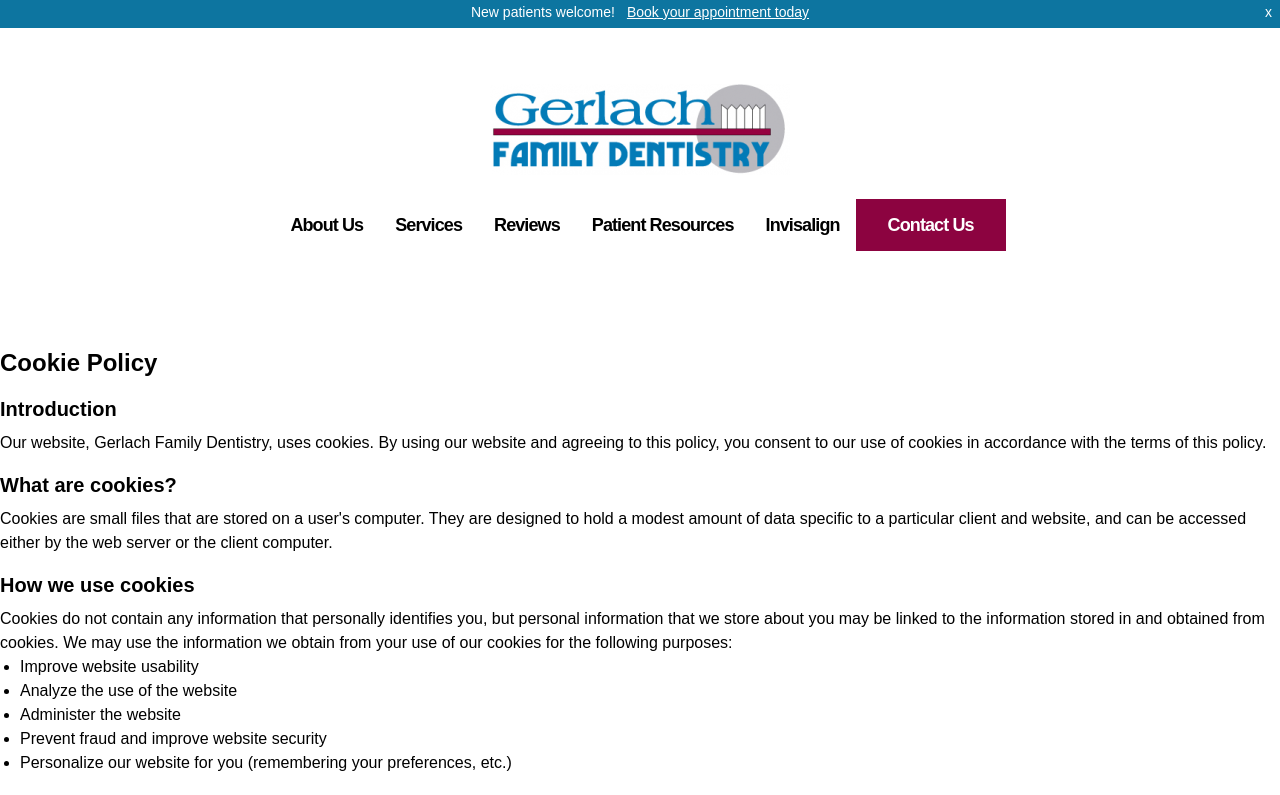
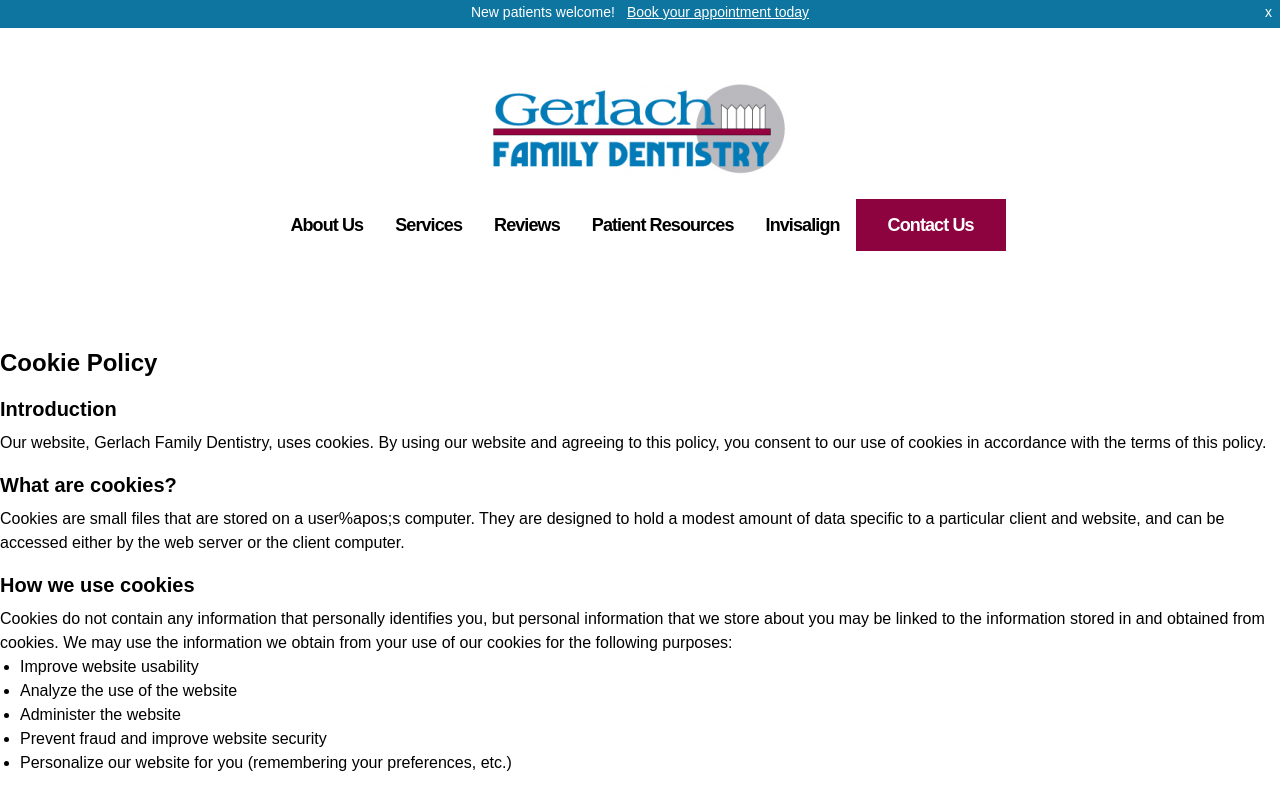
Before and after one commit to HunterGerlach/www.gerlachfamilydentistry.com-staging, a Next.js app: page /cookies in a window 1280 px wide. Shown: the top 795 px of the page. Built offline with nearby package versions, Linux system fonts and the light colour scheme; a web font is replaced by a local one.

Commit message:
Fix lint errors

```diff
--- a/components/Layout.tsx
+++ b/components/Layout.tsx
@@ -44,7 +44,7 @@ export default function Main() {
           </div>
           {/* Headline */}
           <h1 className="text-2xl font-bold text-center">
-            Your Family's Smile Matters to Us
+            Your Family%apos;s Smile Matters to Us
           </h1>
           {/* Content */}
           <div className={styles["popup-content"]}>
@@ -58,8 +58,8 @@ export default function Main() {
             {/* List of reasons why patients love us with tooth emojis as bullet points */}
             <ul>
               <li>
-                <strong>🦷 Personal Care:</strong> You're more than just a
-                patient to us—you're family.
+                <strong>🦷 Personal Care:</strong> You%apos;re more than just a
+                patient to us—you%apos;re family.
               </li>
               <li>
                 <strong>🦷 Experienced Staff:</strong> Our dentists and
--- a/pages/cookies.tsx
+++ b/pages/cookies.tsx
@@ -39,8 +39,8 @@ export default function Home() {
               What are cookies?
             </h2>
             <p>
-              Cookies are small files that are stored on a user's computer. They
-              are designed to hold a modest amount of data specific to a
+              Cookies are small files that are stored on a user%apos;s computer.
+              They are designed to hold a modest amount of data specific to a
               particular client and website, and can be accessed either by the
               web server or the client computer.
             </p>
```
